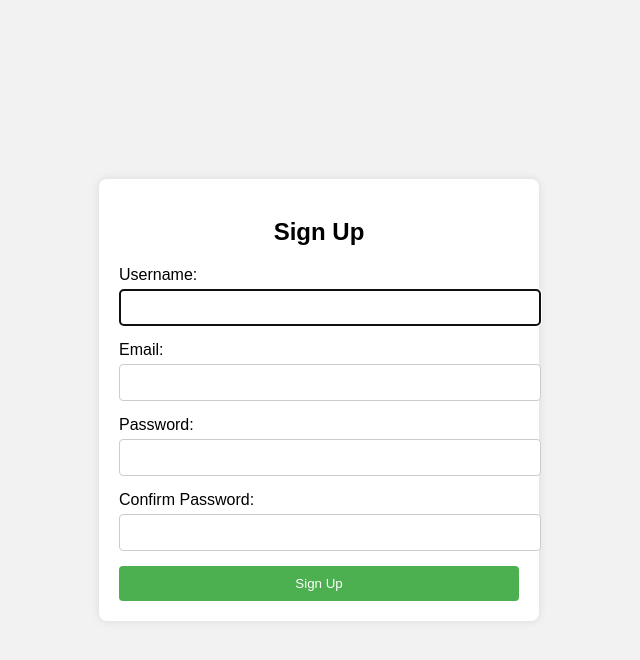
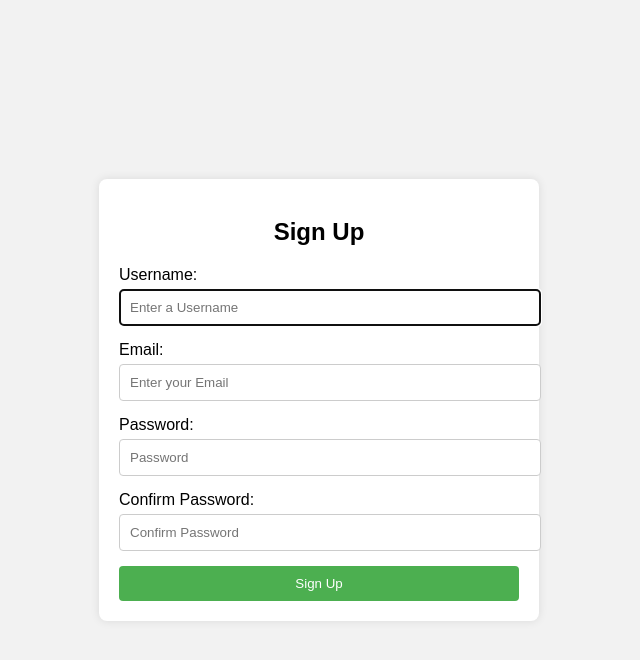
Before and after one commit to edeniyanda/E-DjangoStore, a Django app: page /signup/ in a window 1280 px wide. Shown: the top 660 px of the page, without its empty margins (321-961 px from the left). Run offline with Django 5.2, Linux system fonts and the light colour scheme.

Commit message:
feat: Style sign-up form fields with custom attributes in forms.py

```diff
--- a/core/forms.py
+++ b/core/forms.py
@@ -6,3 +6,20 @@ class SignUpForm(UserCreationForm):
     class Meta:
         model = User
         fields = ("username", "email", "password1", "password2")
+
+    username = forms.CharField(widget=forms.TextInput(attrs={
+        "placeholder": "Enter a Username",
+        "class": "form-control"
+    }))
+    email = forms.EmailField(widget=forms.EmailInput(attrs={
+        "placeholder": "Enter your Email",
+        "class": "form-control"
+    }))
+    password1 = forms.CharField(widget=forms.PasswordInput(attrs={
+        "placeholder": "Password",
+        "class": "form-control"
+    }))
+    password2 = forms.CharField(widget=forms.PasswordInput(attrs={
+        "placeholder": "Confirm Password",
+        "class": "form-control"
+    }))
--- a/core/templates/core/signup.html
+++ b/core/templates/core/signup.html
@@ -4,7 +4,6 @@
 <head>
     <meta charset="UTF-8">
     <meta name="viewport" content="width=device-width, initial-scale=1.0">
-    <title>Sign Up</title>
     <link rel="stylesheet" href="{% static 'css/signup.css' %}">
 </head>
 <body>
```
